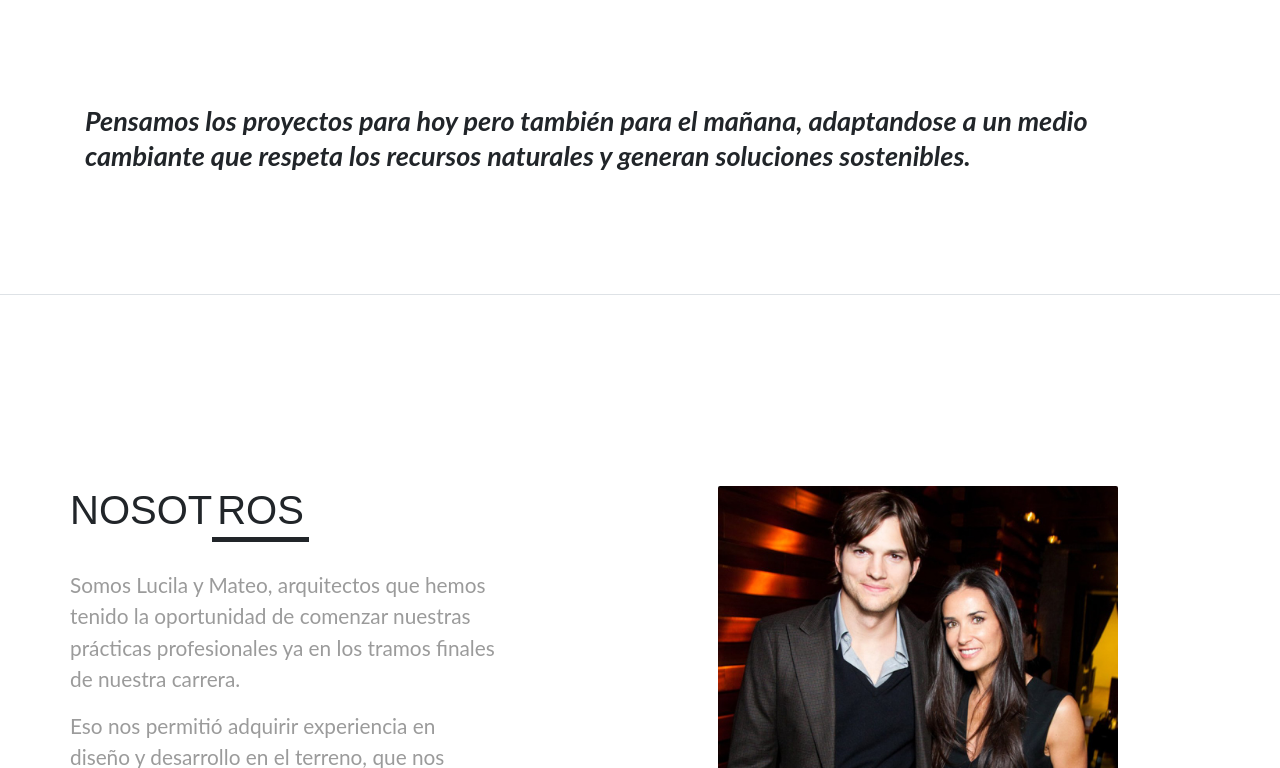
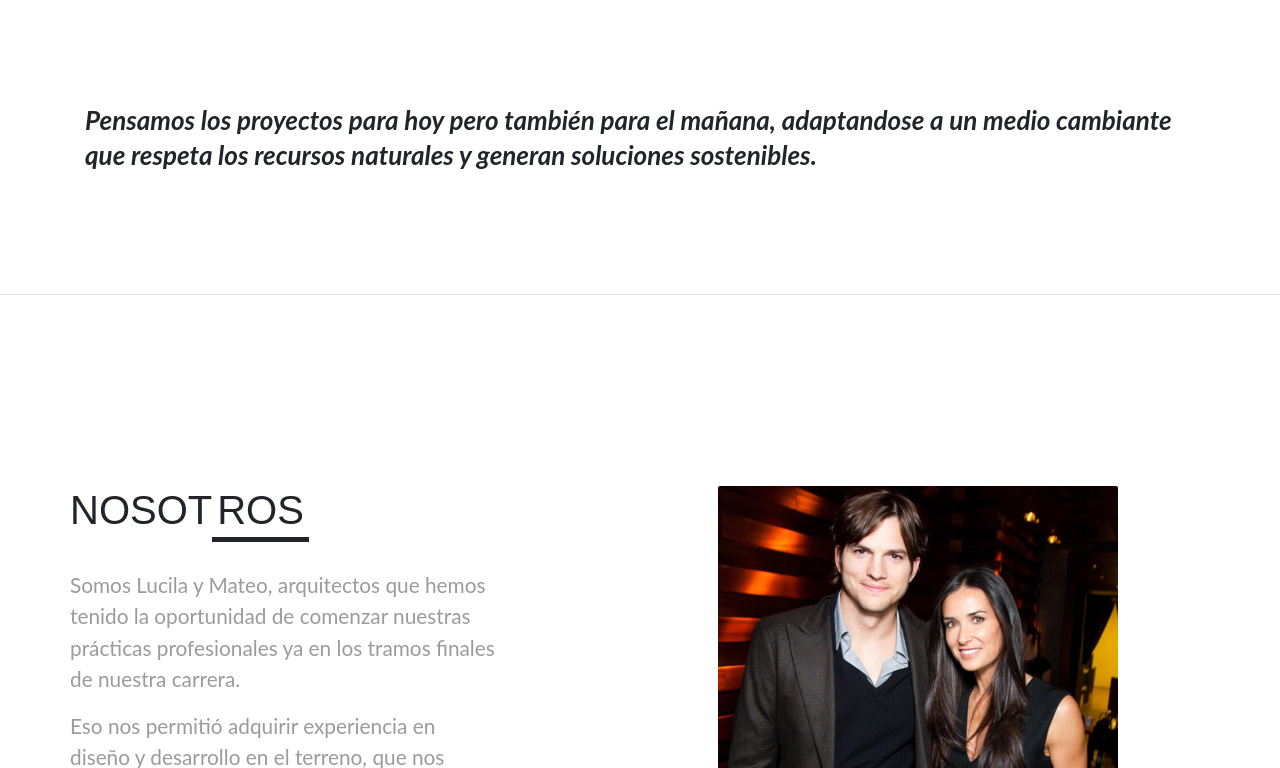
Before and after one commit to GastonLell/lim-arquitectura-page, a React (Create React App) app: page / in a window 1280 px wide. Shown: the part 812-1580 px from the top of the page. Built offline with nearby package versions, Linux system fonts and the light colour scheme.

Commit message:
slogan font-size 26

```diff
--- a/src/scss/app.css
+++ b/src/scss/app.css
@@ -79,7 +79,7 @@
 }
 
 #inicio .sloganLato {
-  font-size: 27px;
+  font-size: 26px;
   line-height: 35px;
   font-family: 'Lato', sans-serif;
   font-style: italic;
@@ -90,7 +90,6 @@
   -webkit-box-pack: center;
       -ms-flex-pack: center;
           justify-content: center;
-  width: 400px;
   height: 400px;
   border-radius: 2px;
 }
@@ -163,6 +162,10 @@
   border: none;
 }
 
+#servicios {
+  padding: 100px 0;
+}
+
 #servicios .servicios__miPadding {
   padding: 2rem 2rem 0 2rem;
 }
@@ -173,7 +176,7 @@
 }
 
 #contacto {
-  padding: 160px 50px;
+  padding: 100px 0;
 }
 
 #contacto p {
--- a/src/scss/app.scss
+++ b/src/scss/app.scss
@@ -82,7 +82,7 @@ $color-gris: #9B9B9B;
   }
 
   .sloganLato {
-    font-size: 27px;
+    font-size: 26px;
     line-height: 35px;
     font-family: 'Lato', sans-serif;
     font-style: italic;
@@ -97,7 +97,6 @@ $color-gris: #9B9B9B;
 
   .nosotros__foto--tamanio {
     justify-content: center;
-    width: 400px;
     height: 400px;
     border-radius: 2px;
   }
```
Also changed, not shown: src/assets/images/ellos.jpg, 1 other file (tests, documents, lock files or other folders).
